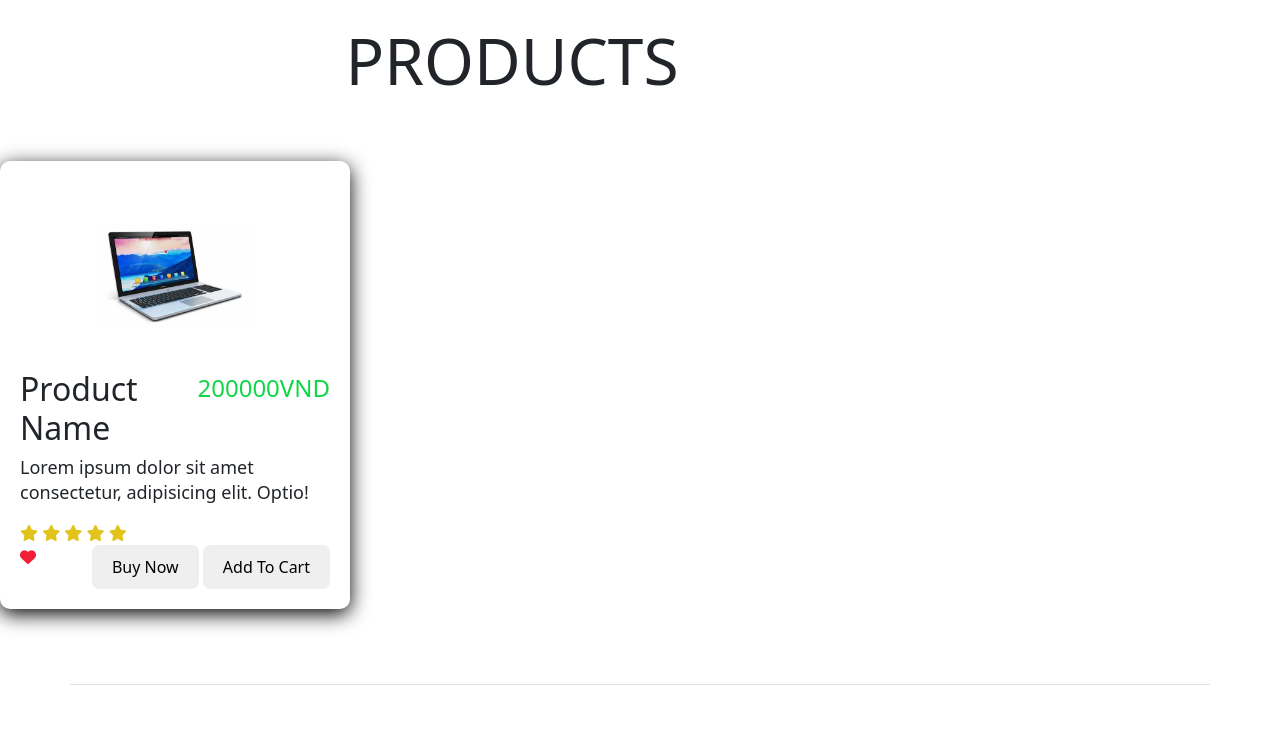
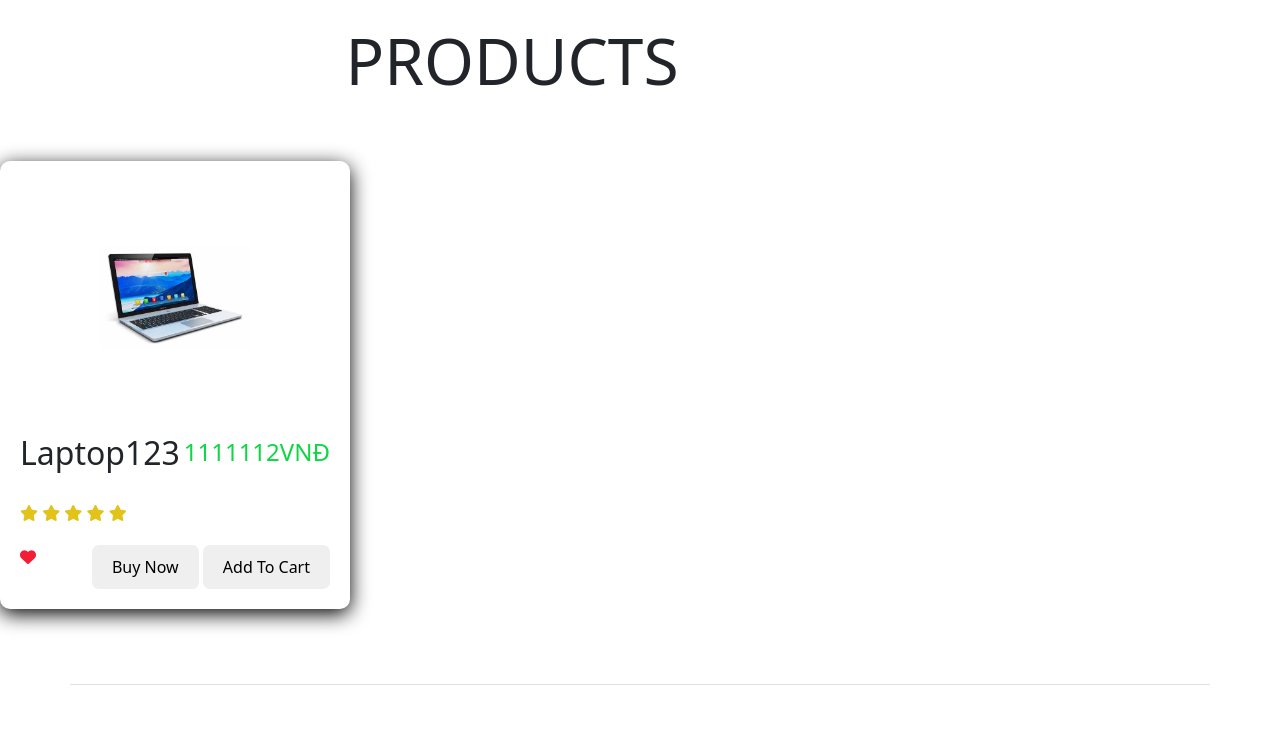
Before and after one commit to KieuAn03/ElectronicsStore, a Django app: page / in a window 1280 px wide. Shown: the part 210-942 px from the top of the page. Run offline with Django 4.2, Linux system fonts and the light colour scheme; data comes from the database, SQL or seed files in the repository; both versions use the stored data as it was after the commit; some libraries are stand-ins or nearby versions.

Commit message:
update display item func

```diff
--- a/webapp/home/views.py
+++ b/webapp/home/views.py
@@ -1,23 +1,11 @@
 from django.shortcuts import render
-
+from home.models import Product
 # Create your views here.
 def index(request):
-    '''
-    if 'que' in request.GET:
-        que = request.GET['que']
-        products = Product.objects.filter(product_name__icontains=que)
-    else:
-        products = Product.objects.all()
+    products = Product.objects.all()
 
-    categories = Category.objects.all()
-
-    if 'q' in request.GET:
-        q = request.GET['q']
-        products = Product.objects.filter(product_name__icontains=q)
-
-    context = {'products' : products, 'categories' : categories}
-    '''
-    return render(request , 'home/index.html')
+    context = {'products' : products}
+    return render(request , 'home/index.html' , context)
 
 def details(request):
     return render(request , 'detail.html')
--- a/webapp/templates/home/index.html
+++ b/webapp/templates/home/index.html
@@ -29,7 +29,7 @@
     </div>
   </div>
 <!--offcanvas --end -->
-
+{% for product in products %}
 <div class="product-container">
     <div class="header">
         <h1>Products</h1>
@@ -40,10 +40,9 @@
                 <img src="{% static '/image/products/laptop.jfif' %}" alt="">
             </div>
             <div class="namePrice">
-                <h3>Product name</h3>
-                <span>200000VND</span>
+                <h3>{{product.Name}}</h3>
+                <span>{{product.price}}VNĐ</span>
             </div>
-            <p>Lorem ipsum dolor sit amet consectetur, adipisicing elit. Optio!</p>
             <div class="stars">
                 <i class="fa-solid fa-star" style="color: rgb(225, 195, 25);"></i>
                 <i class="fa-solid fa-star" style="color: rgb(225, 195, 25);"></i>
@@ -61,5 +60,6 @@
         </div>
     </div>
 </div>
+{% endfor %}
 
 {% endblock %}
```
Also changed, not shown: webapp/db.sqlite3.
